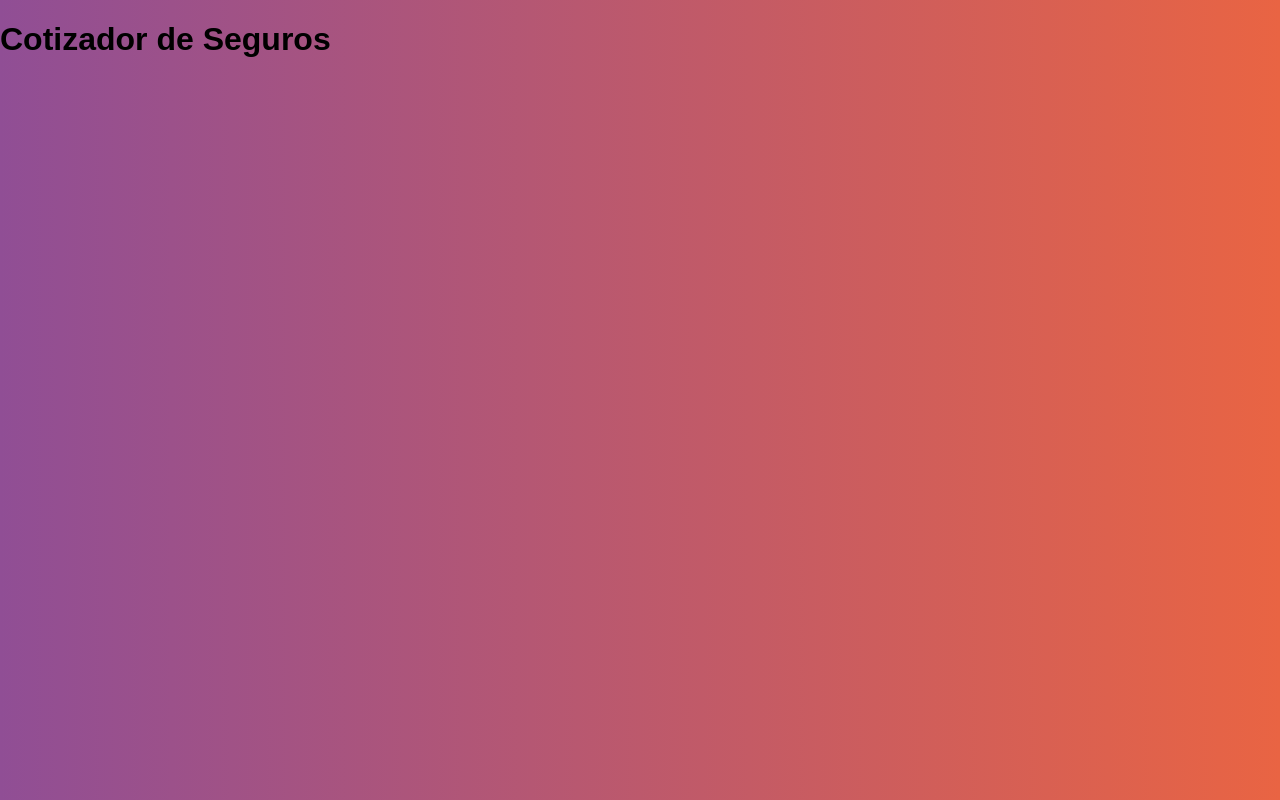
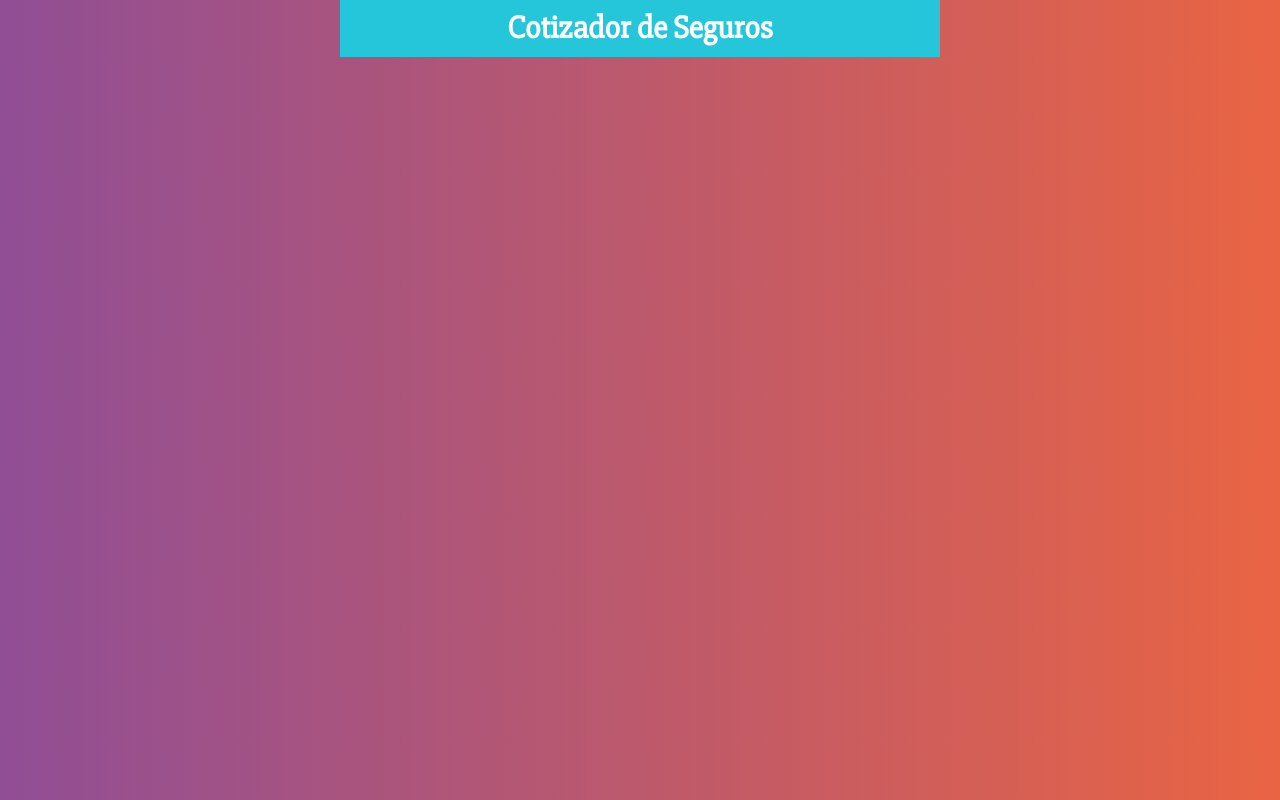
Before and after one commit to franmurillo94/React-Cotizador, a React (Create React App) app: page / in a window 1280 px wide. Built offline with nearby package versions, Linux system fonts and the light colour scheme.

Commit message:
creando styled components

```diff
--- a/package.json
+++ b/package.json
@@ -3,6 +3,8 @@
   "version": "0.1.0",
   "private": true,
   "dependencies": {
+    "@emotion/core": "^11.0.0",
+    "@emotion/styled": "^11.6.0",
     "@testing-library/jest-dom": "^5.16.1",
     "@testing-library/react": "^12.1.2",
     "@testing-library/user-event": "^13.5.0",
--- a/src/App.js
+++ b/src/App.js
@@ -1,10 +1,22 @@
 import Header from './components/Header';
+import styled from '@emotion/styled';
+
+const Contenedor = styled.div`
+  max-width: 600px;
+  margin: 0 auto;
+`;
+const ContenedorFormulario = styled.div`
+  background-color: #FFF;
+  padding: 3rem;
+`;
 
 function App() {
   return (
-    <Header
-      titulo='Cotizador de Seguros'
+    <Contenedor>
+      <Header
+        titulo='Cotizador de Seguros'
       />
+    </Contenedor>
   );
 }
 
--- a/src/components/Header.js
+++ b/src/components/Header.js
@@ -1,12 +1,26 @@
 import React from 'react';
+import styled from '@emotion/styled';
 
+const ContenedorHeader = styled.header`
+    background-color: #26C6DA;
+    padding: 10px;
+    font-weight: bold;
+    color: #FFFFFF;
+`;
+
+const TextoHeader = styled.h1`
+    font-size: 2rem;
+    margin:0;
+    font-family: 'Slabo 27px', serif;
+    text-align: center;
+`
 const Header = ({titulo}) => {
     return (
-        <header>
-            <h1>
+        <ContenedorHeader>
+            <TextoHeader>
                 {titulo}
-            </h1>
-        </header>
+            </TextoHeader>
+        </ContenedorHeader>
      );
 }
 
```
Also changed, not shown: 1 other file (tests, documents, lock files or other folders).
